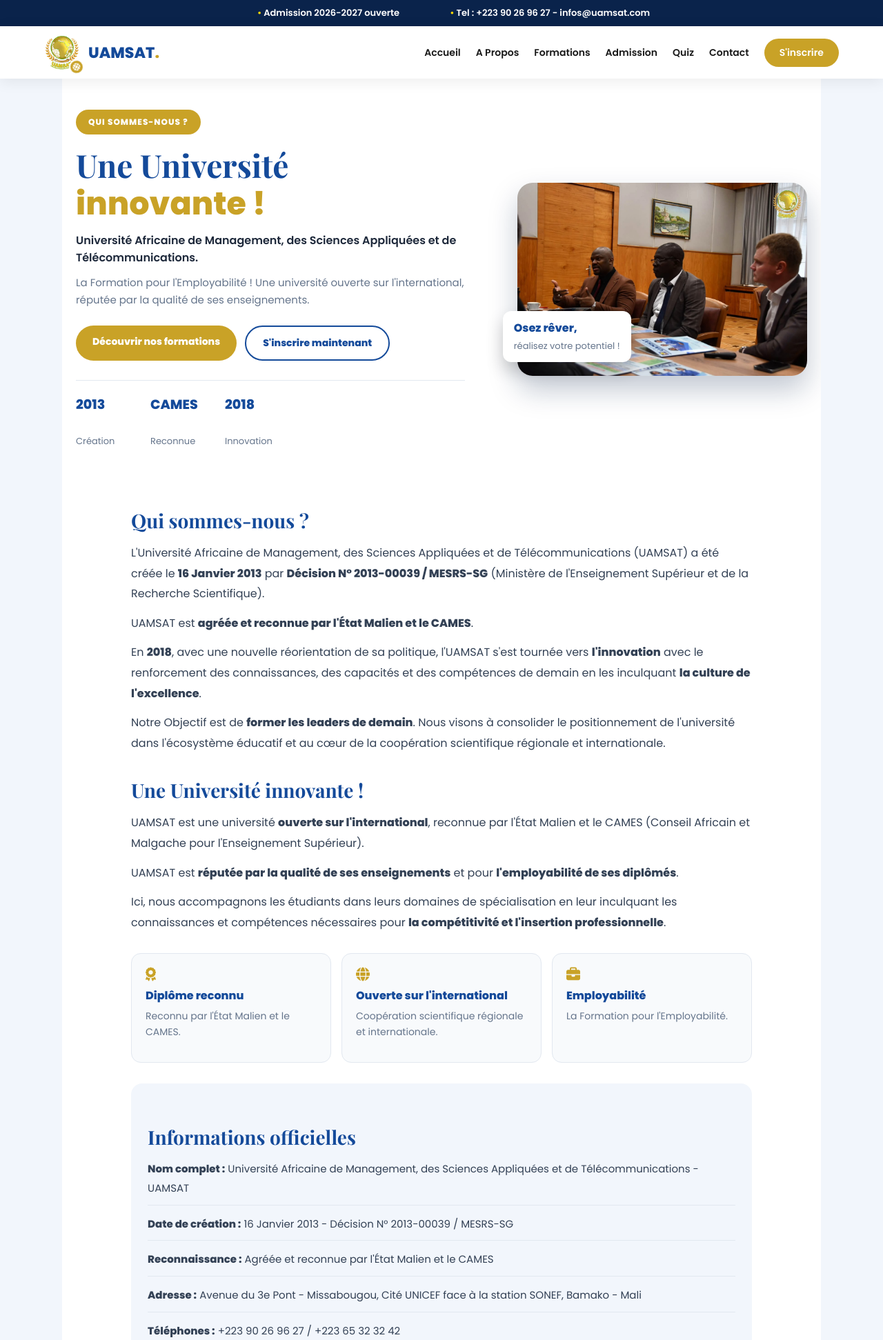
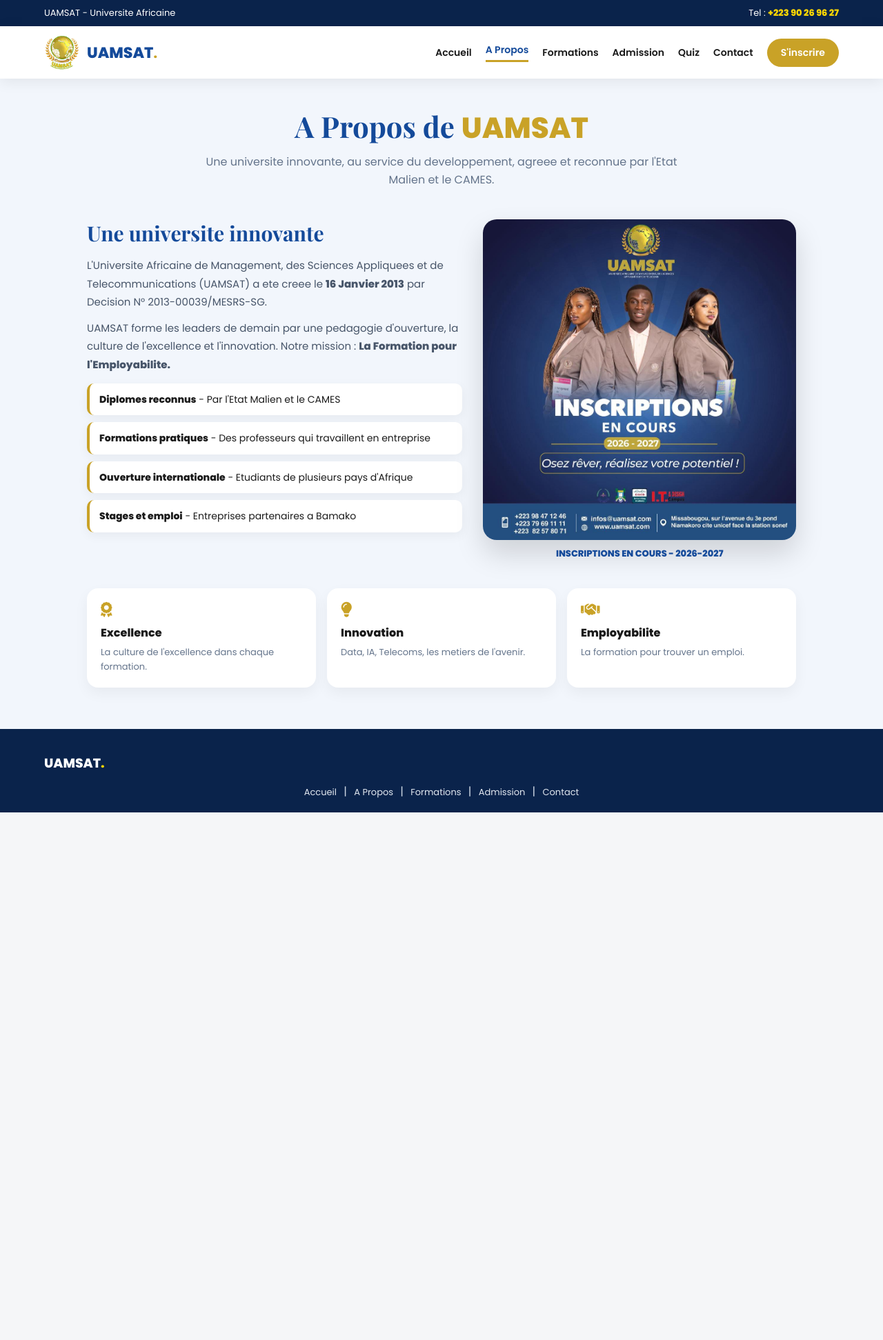
Before and after one commit to ouna2026/UAMSAT, a Java web app: page /about.jsp in a window 1280 px wide. Shown: the top 1943 px of the page at 69% size. After the commit the page ends 1178 px from the top, so only its background shows below. Run offline with Tomcat 11, a stand-in JSP engine, Linux system fonts and the light colour scheme.

Commit message:
Fix title and update navigation links in about.jsp

```diff
--- a/src/main/webapp/about.jsp
+++ b/src/main/webapp/about.jsp
@@ -4,185 +4,143 @@
 <head>
 <meta charset="UTF-8">
 <meta name="viewport" content="width=device-width, initial-scale=1.0">
-<title>À Propos - UAMSAT</title>
-
-<!-- Logo UAMSAT + Installation PWA -->
+<title>A Propos - UAMSAT</title>
+<link rel="shortcut icon" type="image/png" href="assets/img/logo-uamsat.png">
 <link rel="icon" type="image/png" href="assets/img/logo-uamsat.png">
-<link rel="apple-touch-icon" href="assets/img/logo-uamsat.png">
 <link rel="manifest" href="manifest.webmanifest">
-<meta name="theme-color" content="#0A1F44">
+<meta name="theme-color" content="#0A234B">
 <meta name="mobile-web-app-capable" content="yes">
 <meta name="apple-mobile-web-app-capable" content="yes">
 <meta name="apple-mobile-web-app-title" content="UAMSAT">
-
-<link rel="stylesheet" href="style.css">
+<link rel="apple-touch-icon" href="assets/img/logo-uamsat.png">
 <link href="https://fonts.googleapis.com/css2?family=Poppins:wght@400;600;800&family=Playfair+Display:wght@700&display=swap" rel="stylesheet">
 <link rel="stylesheet" href="https://cdnjs.cloudflare.com/ajax/libs/font-awesome/6.5.0/css/all.min.css">
 <style>
-.ab-wrap{max-width:1100px;margin:0 auto;padding:0 20px;background:#fff;overflow:hidden}
-.ab-hero{display:grid;grid-template-columns:1.1fr 0.9fr;gap:35px;align-items:center;padding:45px 0 30px}
-.ab-left{min-width:0}
-.ab-badge{display:inline-block;background:#C9A227;color:#fff;padding:9px 18px;border-radius:30px;font-size:12px;font-weight:700;letter-spacing:1px}
-.ab-left h1{font-family:'Playfair Display',serif;font-size:46px;line-height:1.15;color:#144A9A;margin:18px 0 14px}
-.ab-left h1 span{color:#C9A227}
-.ab-sous{font-size:16px;line-height:1.6;color:#1E293B;font-weight:600;margin-bottom:10px}
-.ab-desc{font-size:15px;line-height:1.7;color:#64748B;margin-bottom:0}
-.ab-btns{display:flex;gap:12px;flex-wrap:wrap;margin-top:24px}
-.ab-btns a{display:inline-block;padding:13px 24px;border-radius:30px;font-weight:700;font-size:14px;text-decoration:none;text-align:center}
-.ab-btns .b1{background:#C9A227;color:#fff}
-.ab-btns .b2{border:2px solid #144A9A;color:#144A9A;background:#fff}
-.ab-minis{display:flex;gap:28px;margin-top:28px;padding-top:20px;border-top:1px solid #E2E8F0;flex-wrap:wrap}
-.ab-minis div{min-width:80px}
-.ab-minis b{display:block;font-size:19px;color:#144A9A}
-.ab-minis span{font-size:13px;color:#64748B}
-.ab-right{min-width:0;position:relative;text-align:right}
-.ab-right img{width:100%;max-width:420px;height:auto;border-radius:22px;display:block;margin-left:auto;box-shadow:0 20px 40px rgba(10,35,75,.25)}
-.ab-float{position:absolute;left:20px;bottom:20px;background:#fff;padding:12px 16px;border-radius:12px;box-shadow:0 12px 25px rgba(0,0,0,.2);text-align:left}
-.ab-float b{display:block;color:#144A9A;font-size:16px}
-.ab-float span{color:#64748B;font-size:13px}
-.ab-content{max-width:900px;margin:0 auto;padding:20px 0 60px}
-.ab-content h2{font-family:'Playfair Display',serif;font-size:28px;color:#144A9A;margin:35px 0 14px}
-.ab-content p{color:#334155;font-size:16px;line-height:1.85;margin:0 0 13px}
-.ab-cards{display:grid;grid-template-columns:1fr 1fr 1fr;gap:15px;margin:30px 0}
-.ab-cards div{background:#F8FAFC;border:1px solid #E2E8F0;border-radius:14px;padding:20px}
-.ab-cards i{color:#C9A227;font-size:20px;display:block;margin-bottom:8px}
-.ab-cards b{color:#144A9A}
-.ab-cards p{font-size:14px;line-height:1.6;color:#64748B;margin-top:6px}
-.ab-infos{background:#F2F6FC;border-radius:16px;padding:24px;margin-top:30px}
-.ab-infos p{font-size:15px;border-bottom:1px solid #E2E8F0;padding-bottom:10px;word-wrap:break-word}
-.ab-fin{text-align:center;margin-top:40px}
-.ab-fin h2{font-family:'Playfair Display',serif;color:#144A9A;font-size:26px;margin-bottom:18px}
-.ab-fin a{display:inline-block;background:#C9A227;color:#fff;padding:14px 28px;border-radius:30px;font-weight:800;text-decoration:none}
-@media(max-width:850px){
-  .ab-hero{grid-template-columns:1fr;padding:30px 0}
-  .ab-left h1{font-size:33px}
-  .ab-right{text-align:center}
-  .ab-right img{margin:0 auto}
-  .ab-cards{grid-template-columns:1fr}
-  .ab-float{left:50%;transform:translateX(-50%);white-space:nowrap}
+*{margin:0;padding:0;box-sizing:border-box;font-family:'Poppins',sans-serif}
+body{background:#F2F6FC;color:#1A1A1A;overflow-x:hidden}
+a{text-decoration:none}
+img{max-width:100%;height:auto;display:block}
+.topbar{background:#0A234B;color:#fff;font-size:13px;padding:9px 5%;display:flex;justify-content:space-between;flex-wrap:wrap;gap:6px}
+.topbar b{color:#FFD700}
+.menu{background:#fff;display:flex;justify-content:space-between;align-items:center;padding:12px 5%;box-shadow:0 4px 20px rgba(0,0,0,.08);position:sticky;top:0;z-index:100;position:relative}
+.logo{display:flex;align-items:center;gap:10px;font-weight:800;font-size:22px;color:#144A9A;white-space:nowrap}
+.logo small{color:#C9A227}
+.logo img{width:52px;height:52px;object-fit:contain}
+.menu-liens{display:flex;align-items:center}
+.menu-liens a{color:#1A1A1A;font-weight:600;font-size:14px;margin-left:20px;white-space:nowrap}
+.menu-liens a.actif{color:#144A9A;border-bottom:3px solid #C9A227;padding-bottom:4px}
+.btn-or{background:#C9A227!important;color:#fff!important;padding:10px 20px;border-radius:30px}
+.menu-burger{display:none;width:42px;height:42px;background:#0A234B;border:none;border-radius:10px;cursor:pointer;flex-direction:column;align-items:center;justify-content:center;gap:6px;flex-shrink:0}
+.menu-burger span{display:block;width:22px;height:3px;background:#fff;border-radius:3px;transition:.3s}
+.menu-burger.ouvert span:nth-child(1){transform:translateY(9px) rotate(45deg)}
+.menu-burger.ouvert span:nth-child(2){opacity:0}
+.menu-burger.ouvert span:nth-child(3){transform:translateY(-9px) rotate(-45deg)}
+.wrap{max-width:1100px;margin:0 auto;padding:0 18px}
+.hero-about{text-align:center;padding:45px 18px 10px}
+.hero-about h1{font-family:'Playfair Display',serif;font-size:42px;color:#144A9A;line-height:1.15}
+.hero-about h1 span{color:#C9A227}
+.hero-about p{color:#64748B;margin-top:12px;line-height:1.6;max-width:700px;margin-left:auto;margin-right:auto}
+.about-main{display:flex;gap:30px;align-items:flex-start;padding:35px 18px 20px}
+.about-texte{flex:1.2;min-width:0}
+.about-texte h2{font-family:'Playfair Display',serif;font-size:30px;color:#144A9A;margin-bottom:14px}
+.about-texte p{color:#475569;line-height:1.75;margin-bottom:12px;font-size:15px}
+.about-texte ul{list-style:none;margin-top:14px}
+.about-texte ul li{background:#fff;border-left:4px solid #C9A227;padding:12px 14px;border-radius:10px;margin-bottom:10px;font-size:14px;line-height:1.6;box-shadow:0 5px 15px rgba(0,0,0,.05)}
+.about-photo{flex:1;min-width:0}
+.about-photo img{width:100%;height:auto;border-radius:20px;box-shadow:0 20px 40px rgba(0,0,0,.15);object-fit:cover}
+.about-photo p{text-align:center;color:#144A9A;font-weight:700;font-size:13px;margin-top:10px}
+.valeurs{display:grid;grid-template-columns:repeat(3,1fr);gap:16px;padding:20px 18px 40px}
+.valeurs div{background:#fff;padding:20px;border-radius:16px;box-shadow:0 8px 20px rgba(0,0,0,.05);min-width:0}
+.valeurs i{color:#C9A227;font-size:22px;display:block;margin-bottom:10px}
+.valeurs b{font-size:16px}
+.valeurs span{color:#64748B;font-size:13px;line-height:1.6;display:block;margin-top:6px}
+footer{background:#0A234B;color:#CBD5E1;padding:35px 5% 18px;margin-top:20px}
+footer h3{color:#fff}
+.foot-liens{margin-top:14px;text-align:center}
+.foot-liens a{color:#E2E8F0;font-size:13px;margin:0 6px}
+@media(max-width:900px){
+  .menu{padding:10px 14px;flex-wrap:nowrap}
+  .logo{font-size:18px}
+  .menu-burger{display:flex}
+  .menu-liens{position:absolute;top:100%;left:0;right:0;width:100%;background:#fff;flex-direction:column;align-items:stretch;padding:0 0 14px 0;box-shadow:0 15px 30px rgba(0,0,0,.15);display:none;z-index:99}
+  .menu-liens.ouvert{display:flex}
+  .menu-liens a{margin:0;padding:14px 18px;border-bottom:1px solid #F1F5F9;font-size:15px}
+  .menu-liens a.actif{border-bottom:1px solid #F1F5F9}
+  .menu-liens a.btn-or{margin:12px 18px 0 18px;border-radius:30px;text-align:center;border:none}
+  .hero-about h1{font-size:30px}
+  .about-main{flex-direction:column;gap:18px;padding:25px 14px 10px}
+  .about-texte h2{font-size:24px}
+  .valeurs{grid-template-columns:1fr 1fr;padding:15px 14px 30px}
 }
 @media(max-width:480px){
-  .ab-wrap{padding:0 14px}
-  .ab-left h1{font-size:26px}
-  .ab-sous{font-size:14px}
-  .ab-desc{font-size:14px}
-  .ab-btns a{width:100%}
-  .ab-minis{gap:16px}
-  .ab-float{white-space:normal;width:85%;text-align:center}
-  .ab-content h2{font-size:22px}
-  .ab-content p{font-size:14px}
-  .ab-infos{padding:18px 14px}
-  .ab-fin h2{font-size:22px}
-  .ab-fin a{width:100%}
+  .topbar{justify-content:center;text-align:center;font-size:12px}
+  .logo{font-size:16px}
+  .logo img{width:44px;height:44px}
+  .hero-about{padding:30px 14px 5px}
+  .hero-about h1{font-size:25px}
+  .valeurs{grid-template-columns:1fr}
+  .about-texte p{font-size:14px}
 }
 </style>
 </head>
 <body>
-
-<div class="bande-defilante">
-  <div class="defile">
-    <span>Admission 2026-2027 ouverte</span>
-    <span>Tel : +223 90 26 96 27 - infos@uamsat.com</span>
-  </div>
-</div>
-
-<nav>
-  <div class="logo">
-    <div class="logo-bloc">
-      <img src="assets/img/logo-uamsat.png" alt="Logo UAMSAT" width="52" height="52" style="width:52px;height:52px;object-fit:contain;">
-      <i class="fa-solid fa-globe logo-terre-tourne"></i>
-    </div>
-    <div>UAMSAT<span>.</span></div>
-  </div>
-
+<div class="topbar"><span>UAMSAT - Universite Africaine</span><span>Tel : <b>+223 90 26 96 27</b></span></div>
+<div class="menu">
+  <div class="logo"><img src="assets/img/logo-uamsat.png" alt="Logo UAMSAT"><div>UAMSAT<small>.</small></div></div>
   <button class="menu-burger" id="menuBurger" aria-label="Menu"><span></span><span></span><span></span></button>
-
   <div class="menu-liens" id="menuLiens">
     <a href="index.jsp">Accueil</a>
-    <a href="about.jsp" class="lien-actif">A Propos</a>
+    <a href="about.jsp" class="actif">A Propos</a>
     <a href="formations.jsp">Formations</a>
     <a href="admission.jsp">Admission</a>
     <a href="quiz.jsp">Quiz</a>
     <a href="contact.jsp">Contact</a>
     <a href="admission.jsp" class="btn-or">S'inscrire</a>
   </div>
-</nav>
-
-<div class="ab-wrap">
-  <div class="ab-hero">
-    <div class="ab-left">
-      <span class="ab-badge">QUI SOMMES-NOUS ?</span>
-      <h1>Une Université<br><span>innovante !</span></h1>
-      <p class="ab-sous">Université Africaine de Management, des Sciences Appliquées et de Télécommunications.</p>
-      <p class="ab-desc">La Formation pour l'Employabilité ! Une université ouverte sur l'international, réputée par la qualité de ses enseignements.</p>
-      <div class="ab-btns">
-        <a href="formations.jsp" class="b1">Découvrir nos formations</a>
-        <a href="admission.jsp" class="b2">S'inscrire maintenant</a>
-      </div>
-      <div class="ab-minis">
-        <div><b>2013</b><br><span>Création</span></div>
-        <div><b>CAMES</b><br><span>Reconnue</span></div>
-        <div><b>2018</b><br><span>Innovation</span></div>
-      </div>
+</div>
+<div class="wrap">
+  <div class="hero-about">
+    <h1>A Propos de <span>UAMSAT</span></h1>
+    <p>Une universite innovante, au service du developpement, agreee et reconnue par l'Etat Malien et le CAMES.</p>
+  </div>
+  <div class="about-main">
+    <div class="about-texte">
+      <h2>Une universite innovante</h2>
+      <p>L'Universite Africaine de Management, des Sciences Appliquees et de Telecommunications (UAMSAT) a ete creee le <b>16 Janvier 2013</b> par Decision N° 2013-00039/MESRS-SG.</p>
+      <p>UAMSAT forme les leaders de demain par une pedagogie d'ouverture, la culture de l'excellence et l'innovation. Notre mission : <b>La Formation pour l'Employabilite.</b></p>
+      <ul>
+        <li><b>Diplomes reconnus</b> - Par l'Etat Malien et le CAMES</li>
+        <li><b>Formations pratiques</b> - Des professeurs qui travaillent en entreprise</li>
+        <li><b>Ouverture internationale</b> - Etudiants de plusieurs pays d'Afrique</li>
+        <li><b>Stages et emploi</b> - Entreprises partenaires a Bamako</li>
+      </ul>
     </div>
-    <div class="ab-right">
-      <img src="assets/img/a.png" alt="Affiche UAMSAT">
-      <div class="ab-float"><b>Osez rêver,</b><span>réalisez votre potentiel !</span></div>
+    <div class="about-photo">
+      <img src="assets/img/logo-photo.png" alt="Inscriptions en cours UAMSAT">
+      <p>INSCRIPTIONS EN COURS - 2026-2027</p>
     </div>
   </div>
-
-  <div class="ab-content">
-    <h2>Qui sommes-nous ?</h2>
-    <p>L'Université Africaine de Management, des Sciences Appliquées et de Télécommunications (UAMSAT) a été créée le <b>16 Janvier 2013</b> par <b>Décision N° 2013-00039 / MESRS-SG</b> (Ministère de l'Enseignement Supérieur et de la Recherche Scientifique).</p>
-    <p>UAMSAT est <b>agréée et reconnue par l'État Malien et le CAMES</b>.</p>
-    <p>En <b>2018</b>, avec une nouvelle réorientation de sa politique, l'UAMSAT s'est tournée vers <b>l'innovation</b> avec le renforcement des connaissances, des capacités et des compétences de demain en les inculquant <b>la culture de l'excellence</b>.</p>
-    <p>Notre Objectif est de <b>former les leaders de demain</b>. Nous visons à consolider le positionnement de l'université dans l'écosystème éducatif et au cœur de la coopération scientifique régionale et internationale.</p>
-
-    <h2>Une Université innovante !</h2>
-    <p>UAMSAT est une université <b>ouverte sur l'international</b>, reconnue par l'État Malien et le CAMES (Conseil Africain et Malgache pour l'Enseignement Supérieur).</p>
-    <p>UAMSAT est <b>réputée par la qualité de ses enseignements</b> et pour <b>l'employabilité de ses diplômés</b>.</p>
-    <p>Ici, nous accompagnons les étudiants dans leurs domaines de spécialisation en leur inculquant les connaissances et compétences nécessaires pour <b>la compétitivité et l'insertion professionnelle</b>.</p>
-
-    <div class="ab-cards">
-      <div><i class="fa-solid fa-award"></i><b>Diplôme reconnu</b><p>Reconnu par l'État Malien et le CAMES.</p></div>
-      <div><i class="fa-solid fa-globe"></i><b>Ouverte sur l'international</b><p>Coopération scientifique régionale et internationale.</p></div>
-      <div><i class="fa-solid fa-briefcase"></i><b>Employabilité</b><p>La Formation pour l'Employabilité.</p></div>
-    </div>
-
-    <div class="ab-infos">
-      <h2>Informations officielles</h2>
-      <p><b>Nom complet :</b> Université Africaine de Management, des Sciences Appliquées et de Télécommunications - UAMSAT</p>
-      <p><b>Date de création :</b> 16 Janvier 2013 - Décision N° 2013-00039 / MESRS-SG</p>
-      <p><b>Reconnaissance :</b> Agréée et reconnue par l'État Malien et le CAMES</p>
-      <p><b>Adresse :</b> Avenue du 3e Pont - Missabougou, Cité UNICEF face à la station SONEF, Bamako - Mali</p>
-      <p><b>Téléphones :</b> +223 90 26 96 27 / +223 65 32 32 42</p>
-      <p><b>Email :</b> infos@uamsat.com</p>
-      <p><b>Site web :</b> www.uamsat.com</p>
-      <p><b>Slogan :</b> Osez rêver, réalisez votre potentiel !</p>
-    </div>
-
-    <div class="ab-fin">
-      <h2>Osez rêver, réalisez votre potentiel !</h2>
-      <a href="admission.jsp">Je m'inscris à UAMSAT</a>
-    </div>
+  <div class="valeurs">
+    <div><i class="fa-solid fa-award"></i><b>Excellence</b><span>La culture de l'excellence dans chaque formation.</span></div>
+    <div><i class="fa-solid fa-lightbulb"></i><b>Innovation</b><span>Data, IA, Telecoms, les metiers de l'avenir.</span></div>
+    <div><i class="fa-solid fa-handshake"></i><b>Employabilite</b><span>La formation pour trouver un emploi.</span></div>
   </div>
 </div>
-
 <footer>
-  <h3>UAMSAT<span>.</span></h3>
-  <div class="foot">
-    <div><b>Université UAMSAT</b><br>Université Africaine de Management,<br>des Sciences Appliquées et de Télécommunications<br><br>Avenue du 3e Pont - Missabougou<br>Cité UNICEF face à la station SONEF</div>
-    <div><b>Contact</b><br>+223 90 26 96 27<br>+223 65 32 32 42<br>infos@uamsat.com<br>www.uamsat.com</div>
-    <div><b>Partenariats</b><br> UBS - AUM - IST<br>CAMES - TechnoLAB-ISTA</div>
-  </div>
-  <p class="foot-liens">
-    <a href="index.jsp">Accueil</a> | <a href="about.jsp">A Propos</a> | <a href="formations.jsp">Formations</a> | <a href="admission.jsp">Admission</a> | <a href="contact.jsp">Contact</a>
-  </p>
-  <p class="foot-bas">© 2026 UAMSAT - Une École au service du développement, agréée, reconnue par l'État Malien et le CAMES.</p>
+  <h3>UAMSAT<span style="color:#FFD700">.</span></h3>
+  <p class="foot-liens"><a href="index.jsp">Accueil</a> | <a href="about.jsp">A Propos</a> | <a href="formations.jsp">Formations</a> | <a href="admission.jsp">Admission</a> | <a href="contact.jsp">Contact</a></p>
 </footer>
-
-<script src="script.js"></script>
 <script>
+document.getElementById('menuBurger').addEventListener('click', function(){
+  document.getElementById('menuLiens').classList.toggle('ouvert');
+  this.classList.toggle('ouvert');
+});
+document.querySelectorAll('#menuLiens a').forEach(function(l){
+  l.addEventListener('click', function(){
+    document.getElementById('menuLiens').classList.remove('ouvert');
+    document.getElementById('menuBurger').classList.remove('ouvert');
+  });
+});
 if ('serviceWorker' in navigator) {
   window.addEventListener('load', function() {
     navigator.serviceWorker.register('sw.js');
```
